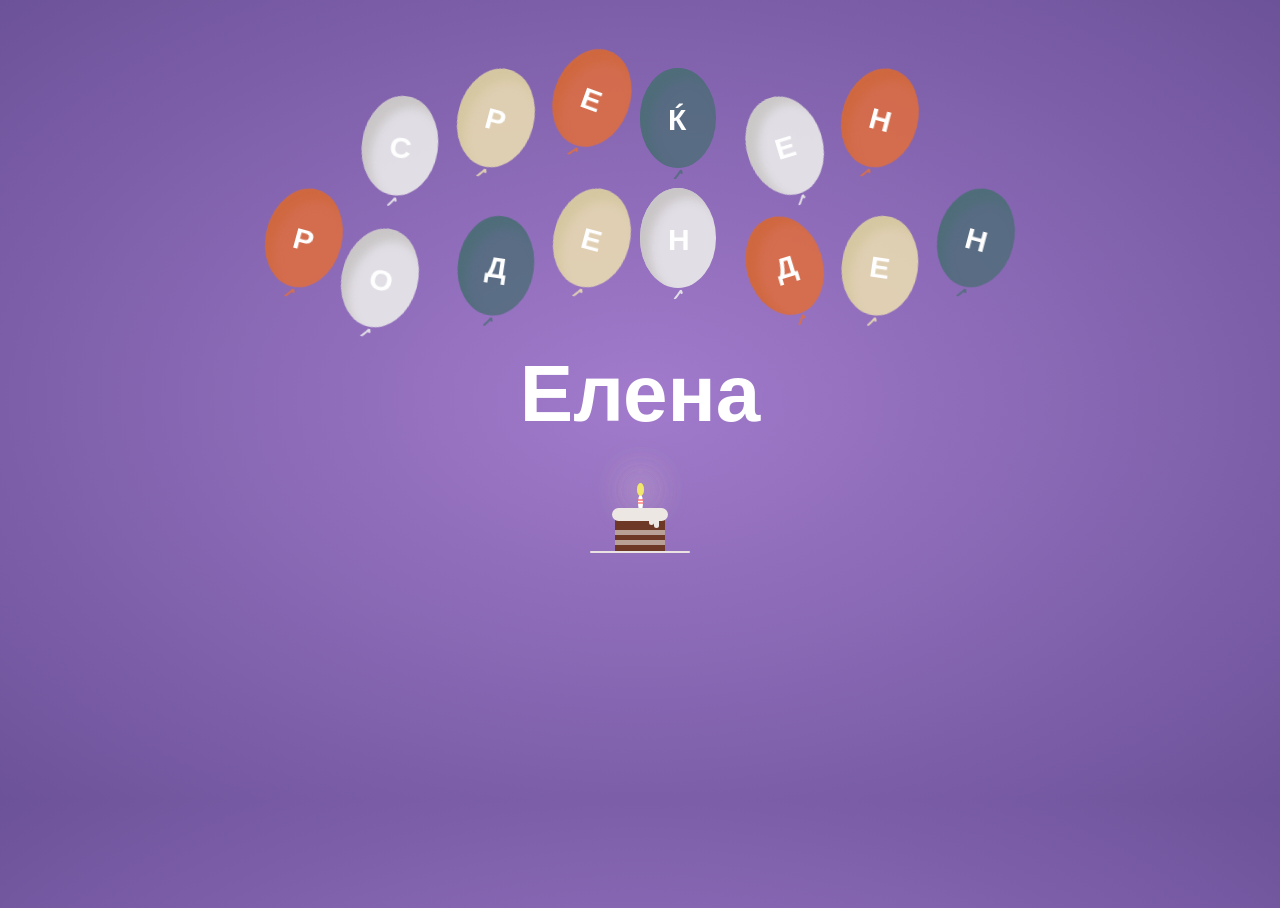
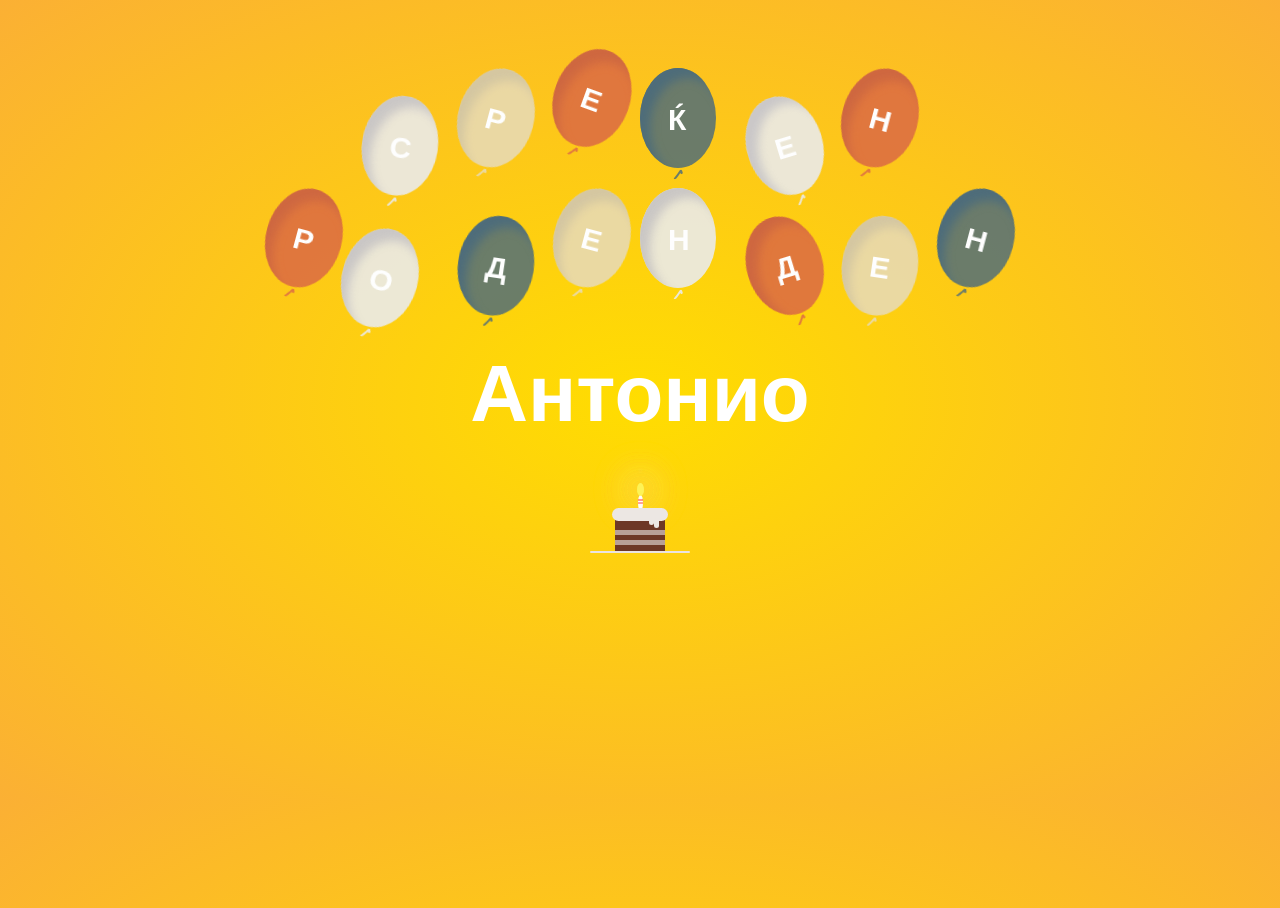
Before and after one commit to toteto/sreken-rodenden, a plain HTML site: page index.html in a window 1280 px wide. Drawn offline with Linux system fonts and the light colour scheme.

Commit message:
Antonio 🎂

```diff
--- a/index.html
+++ b/index.html
@@ -22,7 +22,7 @@
       <div class="balloon balloon2 balloon-anim1"></div>
       <div class="balloon balloon4 balloon-anim6"></div>
     </div>
-    <div class="name">Елена</div>
+    <div class="name">Антонио</div>
     <div class="cake">
       <div class="velas">
         <div class="fuego"></div>
--- a/style.css
+++ b/style.css
@@ -19,7 +19,7 @@ body {
   height: 100%;
 }
 body {
-  background: radial-gradient(ellipse at center, #a27bcc 0%, #6c5299 100%);
+  background: radial-gradient(ellipse at center, #ffdd00 0%, #fbb034 100%);
   position: absolute;
   top: 0;
   bottom: 0;
```
